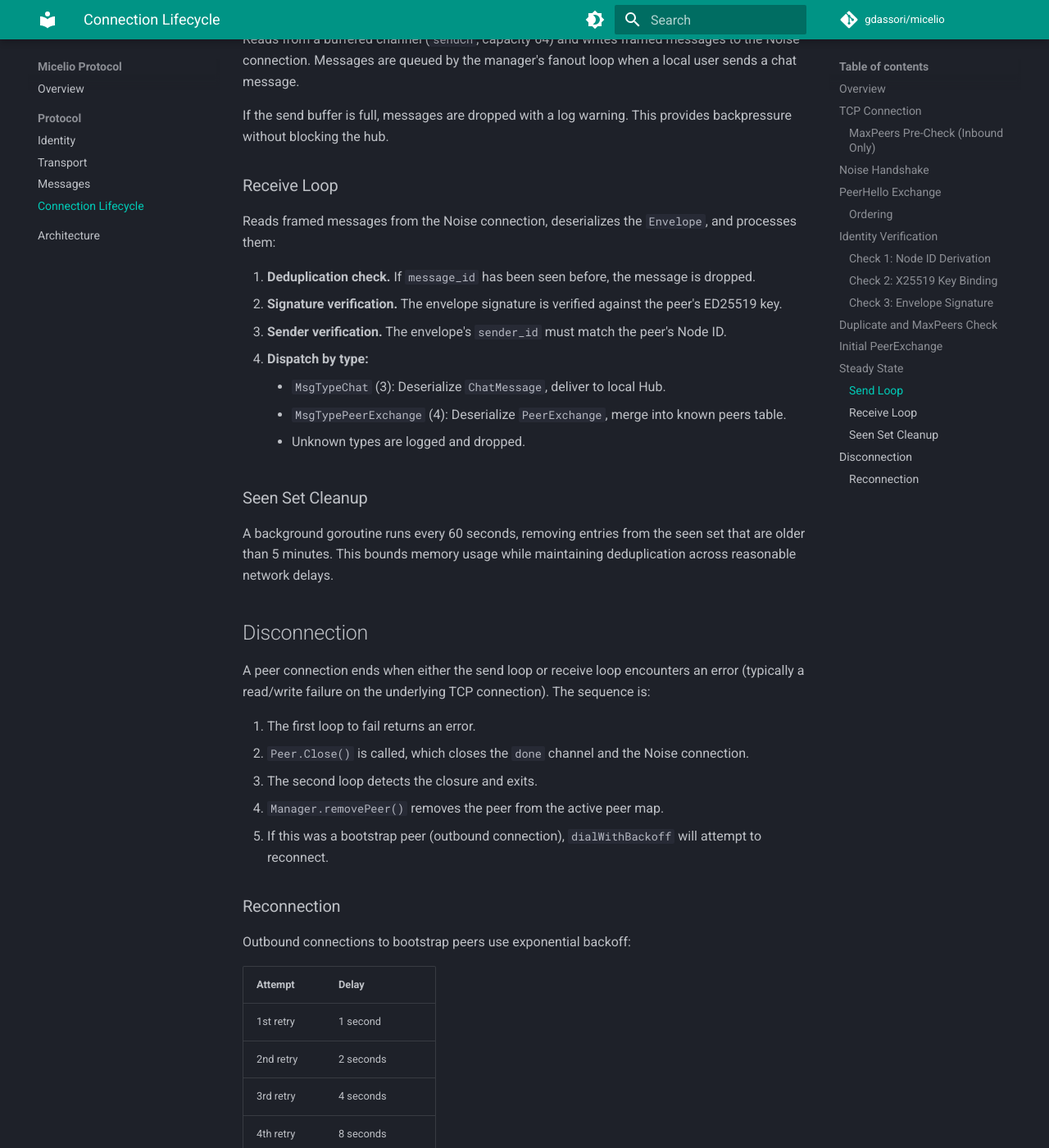
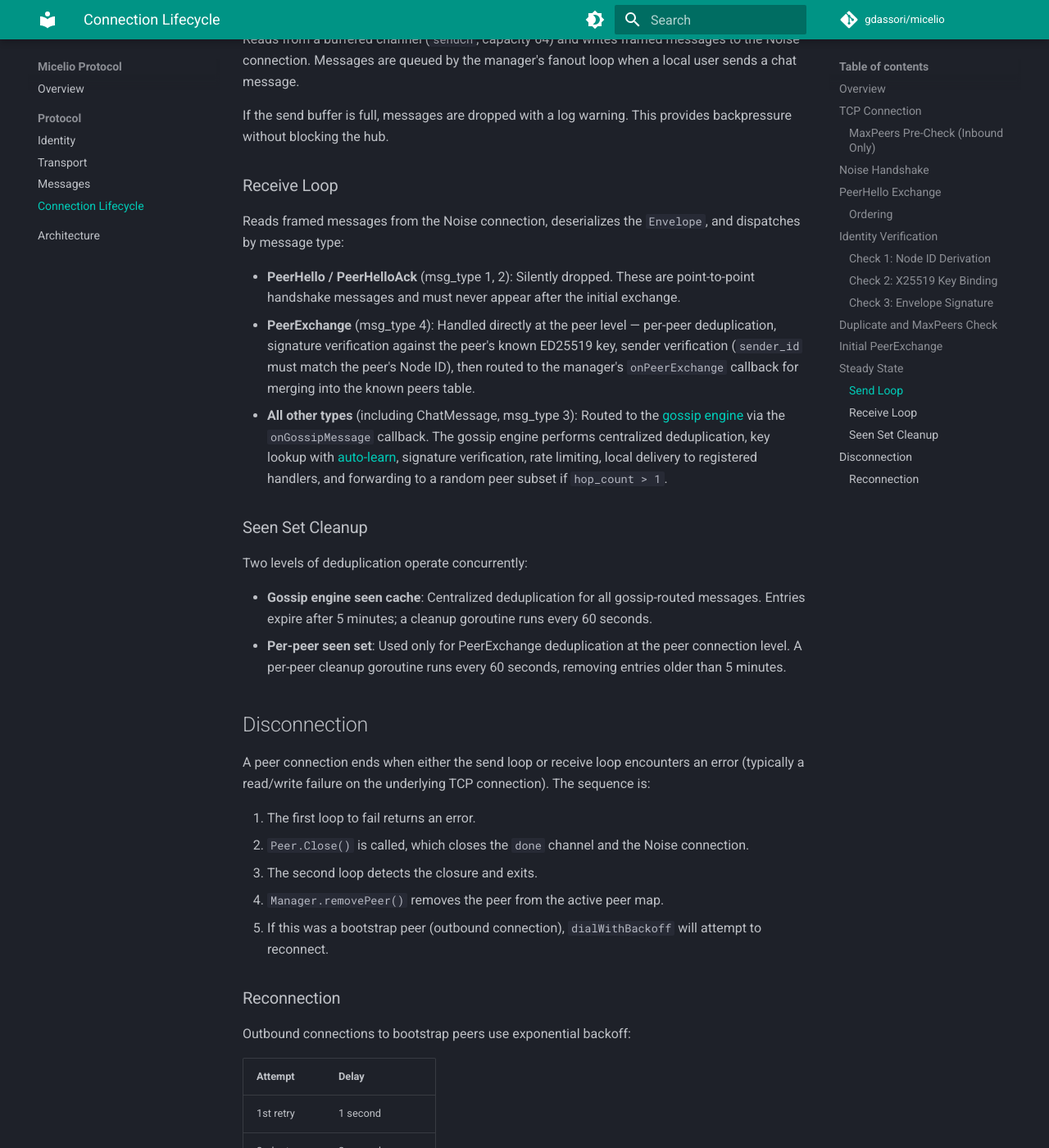
Before and after one commit to gdassori/micelio, an MkDocs documentation site: the page built from docs/protocol/connection.md, in a window 1280 px wide and 1400 px high, scrolled down 4043 px. Shown: the whole window at 82% size. Built offline with MkDocs 1.6.1 and Material for MkDocs 9.7.7, drawn with Linux system fonts in a browser that asks for light colours; comment, search, counter and statistics services are not loaded.

Commit message:
Align documentation with Phase 4 (gossip protocol) completion

```diff
--- a/docs/protocol/connection.md
+++ b/docs/protocol/connection.md
@@ -140,19 +140,18 @@ If the send buffer is full, messages are dropped with a log warning. This provid
 
 ### Receive Loop
 
-Reads framed messages from the Noise connection, deserializes the `Envelope`, and processes them:
+Reads framed messages from the Noise connection, deserializes the `Envelope`, and dispatches by message type:
 
-1. **Deduplication check.** If `message_id` has been seen before, the message is dropped.
-2. **Signature verification.** The envelope signature is verified against the peer's ED25519 key.
-3. **Sender verification.** The envelope's `sender_id` must match the peer's Node ID.
-4. **Dispatch by type:**
-    - `MsgTypeChat` (3): Deserialize `ChatMessage`, deliver to local Hub.
-    - `MsgTypePeerExchange` (4): Deserialize `PeerExchange`, merge into known peers table.
-    - Unknown types are logged and dropped.
+- **PeerHello / PeerHelloAck** (msg_type 1, 2): Silently dropped. These are point-to-point handshake messages and must never appear after the initial exchange.
+- **PeerExchange** (msg_type 4): Handled directly at the peer level — per-peer deduplication, signature verification against the peer's known ED25519 key, sender verification (`sender_id` must match the peer's Node ID), then routed to the manager's `onPeerExchange` callback for merging into the known peers table.
+- **All other types** (including ChatMessage, msg_type 3): Routed to the [gossip engine](../architecture.md#gossip-engine) via the `onGossipMessage` callback. The gossip engine performs centralized deduplication, key lookup with [auto-learn](messages.md#auto-learn), signature verification, rate limiting, local delivery to registered handlers, and forwarding to a random peer subset if `hop_count > 1`.
 
 ### Seen Set Cleanup
 
-A background goroutine runs every 60 seconds, removing entries from the seen set that are older than 5 minutes. This bounds memory usage while maintaining deduplication across reasonable network delays.
+Two levels of deduplication operate concurrently:
+
+- **Gossip engine seen cache**: Centralized deduplication for all gossip-routed messages. Entries expire after 5 minutes; a cleanup goroutine runs every 60 seconds.
+- **Per-peer seen set**: Used only for PeerExchange deduplication at the peer connection level. A per-peer cleanup goroutine runs every 60 seconds, removing entries older than 5 minutes.
 
 ## Disconnection
 
```
Also changed, not shown: docs/index.md (+4 -3 lines), docs/protocol/messages.md (+3 -3 lines).
